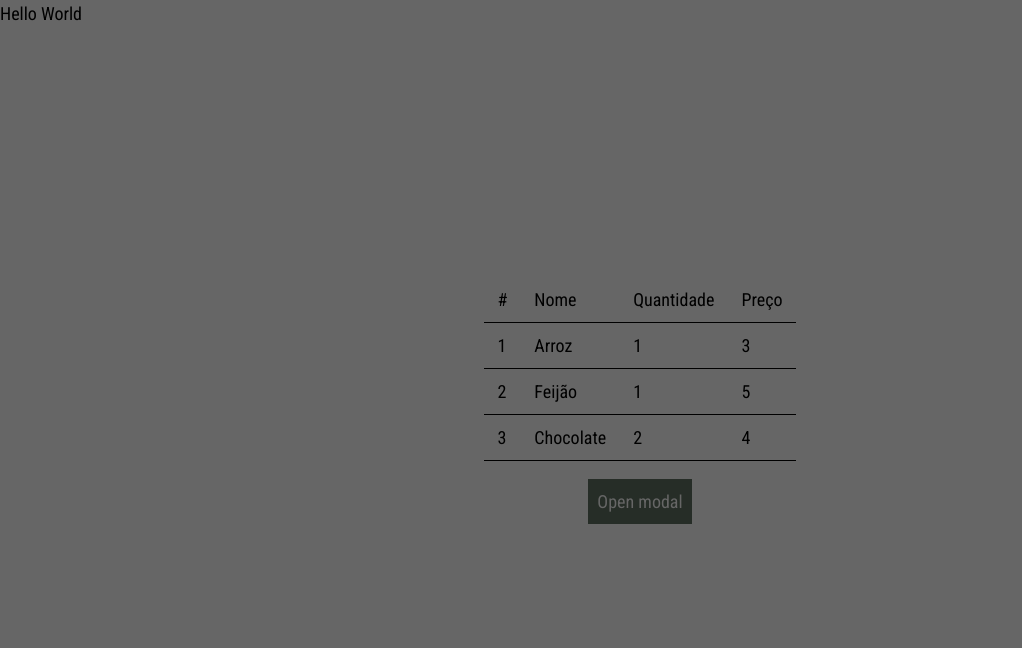
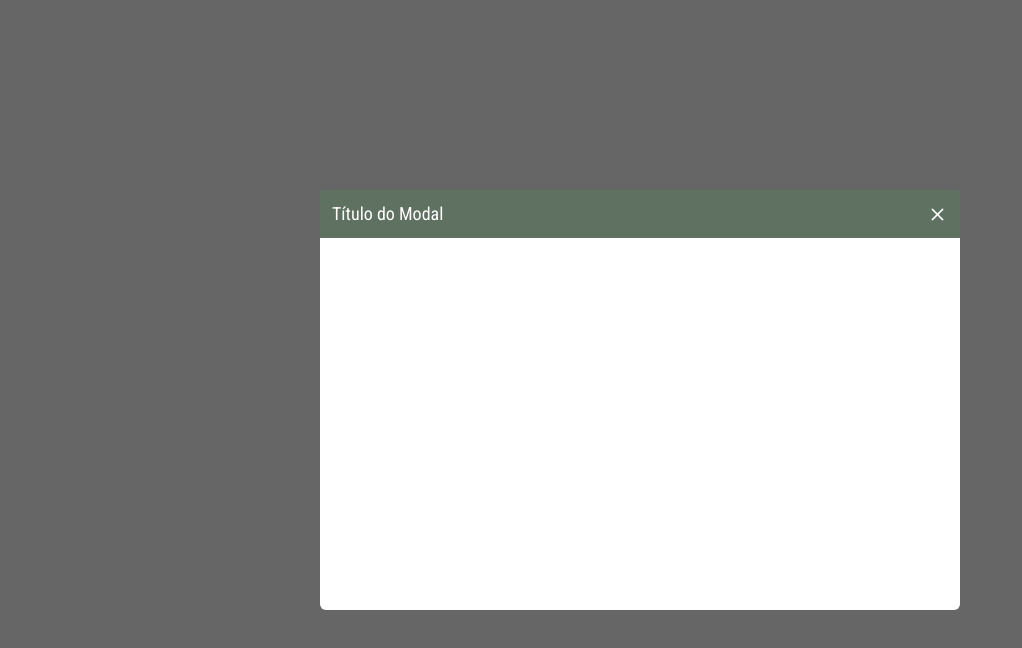
Before and after one commit to kalninandre/React-Modal, a React (Vite) app: page / in a window 1280 px wide. Both pictures are taken after a click on the button "Open modal". Shown: the top 648 px of the page, without its empty margins (0-1022 px from the left). Built offline with nearby package versions, Linux system fonts and the light colour scheme.

Commit message:
Modal header e content adicionados

```diff
--- a/index.html
+++ b/index.html
@@ -4,6 +4,9 @@
 		<meta charset="UTF-8" />
 		<meta name="viewport" content="width=device-width, initial-scale=1.0" />
 		<title>React Modal</title>
+
+		<!-- Icons -->
+		<link rel="stylesheet" href="https://cdn.jsdelivr.net/npm/bootstrap-icons@1.10.5/font/bootstrap-icons.css" />
 
 		<!-- JQuery -->
 		<script
--- a/src/components/Index.ts
+++ b/src/components/Index.ts
@@ -1,3 +1,8 @@
-import Modal from '@components/Modal/Modal';
+import ModalRoot from '@components/Modal/Root';
+import ModalHeader from '@components/Modal/Header';
+const Modal = {
+	Root: ModalRoot,
+	Header: ModalHeader,
+};
 
 export { Modal };
--- /dev/null
+++ b/src/components/Modal/Header.tsx
@@ -0,0 +1,9 @@
+type ModalHealder = {
+	children: React.ReactNode;
+};
+
+const Header = ({ children }: ModalHealder) => {
+	return <div className='header'>{children}</div>;
+};
+
+export default Header;
--- a/src/components/Modal/Modal.tsx
+++ /dev/null
@@ -1,14 +0,0 @@
-import React from 'react';
-
-type ModalProps = {
-	isOpen: boolean;
-	children: React.ReactNode;
-};
-
-const Modal = ({ isOpen, children }: ModalProps) => {
-	//const [isOpen, setIsOpen] = useState(false);
-
-	return isOpen && <div className='backdrop'>{children}</div>;
-};
-
-export default Modal;
--- /dev/null
+++ b/src/components/Modal/Root.tsx
@@ -0,0 +1,38 @@
+import { useState } from 'react';
+
+import './modal.scss';
+
+type ModalProps = {
+	children: React.ReactNode[];
+};
+
+const Root = ({ children }: ModalProps) => {
+	const [isOpen, setIsOpen] = useState(false);
+
+	let trigger, content;
+
+	children.forEach((item: any) => {
+		if (item.props?.className?.includes('trigger')) trigger = item;
+		else content = item;
+	});
+
+	return (
+		<>
+			<div onClick={() => setIsOpen(true)}>{trigger}</div>
+			{isOpen && (
+				<div className='backdrop' onClick={() => setIsOpen(false)}>
+					<div className='content-container'>
+						<div className='content' onClick={event => event.stopPropagation()}>
+							<div className='close-content'>
+								<i className='bi bi-x text-2xl p-2 cursor-pointer' onClick={() => setIsOpen(false)}></i>
+							</div>
+							{content}
+						</div>
+					</div>
+				</div>
+			)}
+		</>
+	);
+};
+
+export default Root;
--- /dev/null
+++ b/src/components/Modal/modal.scss
@@ -0,0 +1,50 @@
+.backdrop {
+	position: absolute;
+	top: 0px;
+	left: 0px;
+	width: 100vw;
+	height: 100vh;
+	background-color: rgba(0, 0, 0, 0.6);
+	overflow: hidden;
+}
+
+.content-container {
+	display: flex;
+	align-items: center;
+	justify-content: center;
+	width: 100%;
+	height: 100%;
+
+	.content {
+		position: relative;
+		background-color: var(--white);
+		min-width: 640px;
+		min-height: 420px;
+		border-radius: 6px;
+	}
+
+	.close-content {
+		position: absolute;
+		color: white;
+		top: 8px;
+		right: 0px;
+	}
+}
+
+.header {
+	display: flex;
+	align-items: center;
+
+	background-color: var(--green);
+	color: var(--white);
+
+	height: 48px;
+	font-size: 18px;
+	line-height: 28px;
+	font-weight: 400;
+
+	padding: 0 12px;
+
+	border-top-left-radius: 4px;
+	border-top-right-radius: 4px;
+}
--- a/src/routes/App.tsx
+++ b/src/routes/App.tsx
@@ -2,8 +2,6 @@ import { useState } from 'react';
 import { Modal } from '../components/Index';
 
 function App() {
-	const [isOpen, setIsOpen] = useState(false);
-
 	const [data] = useState([
 		{
 			id: 1,
@@ -24,10 +22,6 @@ function App() {
 			price: 4,
 		},
 	]);
-
-	const openModal = () => {
-		setIsOpen(prev => !prev);
-	};
 
 	return (
 		<>
@@ -57,13 +51,13 @@ function App() {
 						</tbody>
 					</table>
 					<div className='flex mt-4'>
-						<button className='bg-green text-white p-2' onClick={openModal}>
-							Open modal
-						</button>
+						<Modal.Root>
+							<button className='trigger bg-green text-white p-2'>Open modal</button>
+							<Modal.Header>Título do Modal</Modal.Header>
+						</Modal.Root>
 					</div>
 				</div>
 			</div>
-			<Modal isOpen={isOpen}>Hello World</Modal>
 		</>
 	);
 }
--- a/src/styles/main.scss
+++ b/src/styles/main.scss
@@ -3,6 +3,11 @@
 @tailwind base;
 @tailwind components;
 @tailwind utilities;
+
+:root {
+	--white: #fff;
+	--green: #5f7161;
+}
 
 * {
 	box-sizing: border-box;
@@ -12,15 +17,6 @@
 	margin: 0px;
 }
 
-.backdrop {
-	position: absolute;
-	top: 0px;
-	left: 0px;
-	width: 100vw;
-	height: 100vh;
-	background-color: rgba(0, 0, 0, 0.6);
-}
-
 td {
 	@apply px-3 py-2 text-left;
 }
```
Also changed, not shown: .eslintrc.cjs. Lines whose indentation alone changed are shown as unchanged.
